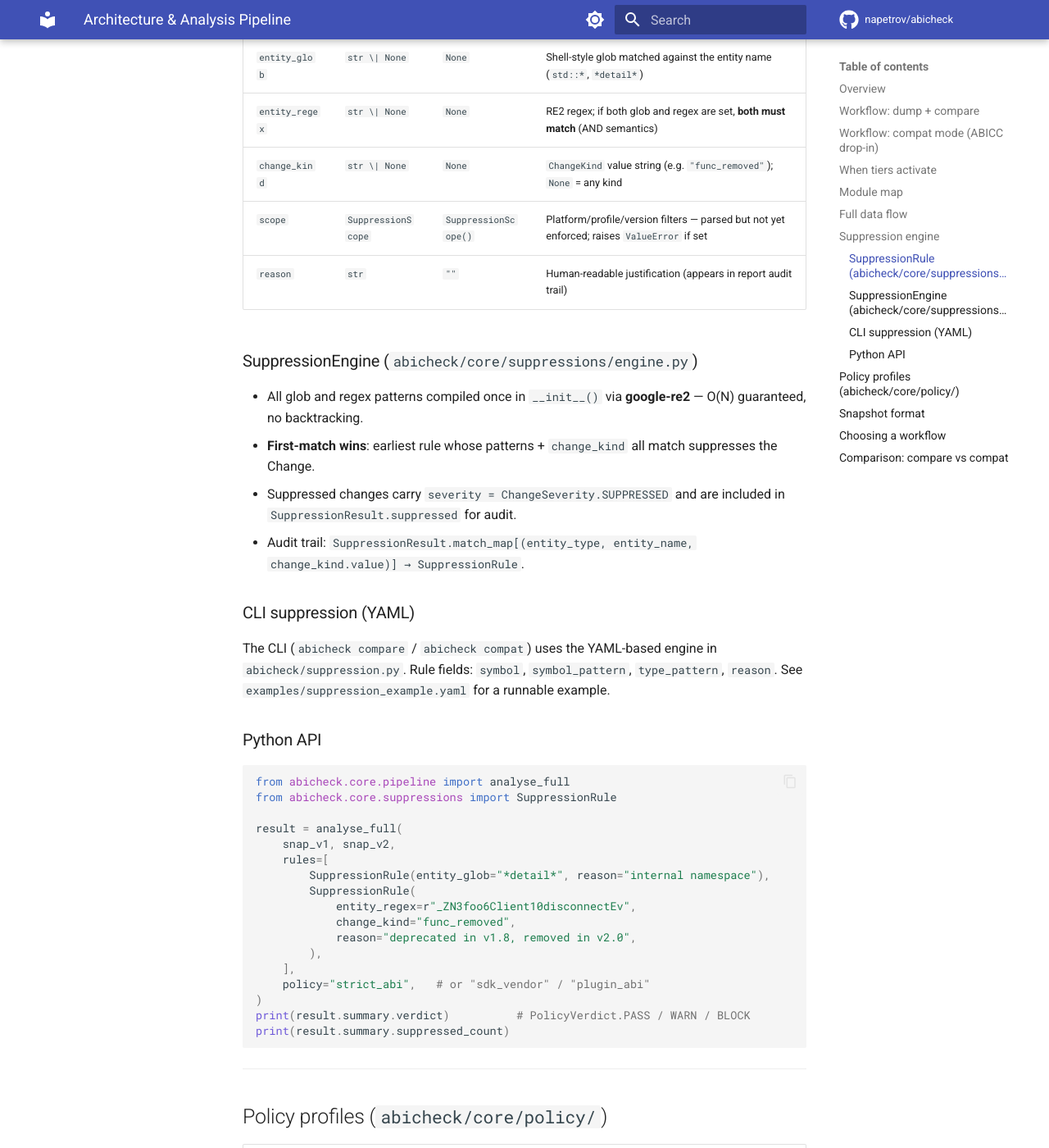
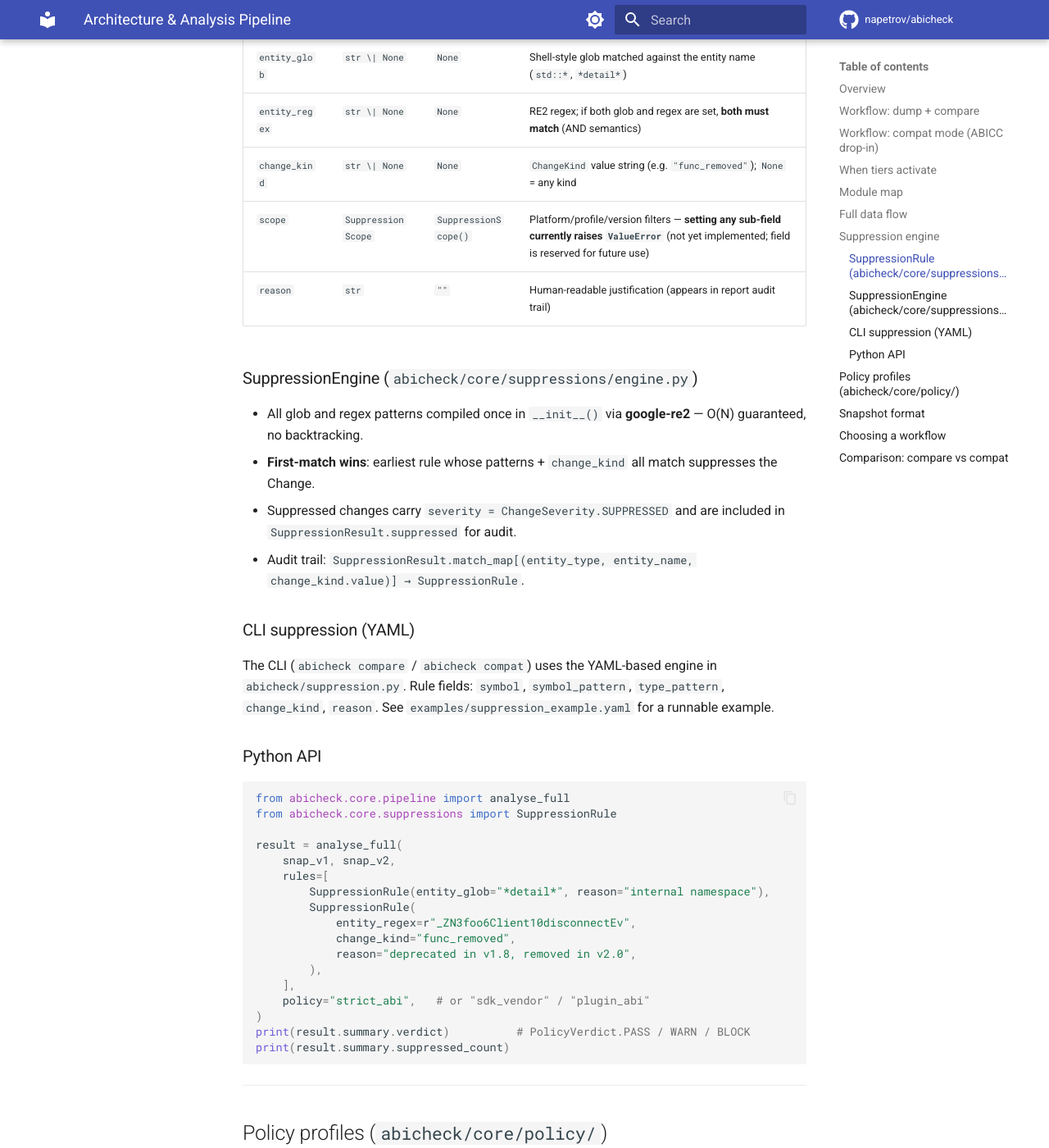
Before and after one commit to napetrov/abicheck, an MkDocs documentation site: the page built from docs/reference/architecture.md, in a window 1280 px wide and 1400 px high, scrolled down 5638 px. Shown: the whole window at 82% size. Built offline with MkDocs 1.6.1 and Material for MkDocs 9.7.7, drawn with Linux system fonts in a browser that asks for light colours; comment, search, counter and statistics services are not loaded.

Commit message:
fix(docs): add change_kind to CLI suppression fields, clarify scope ValueError, fix case count wording

```diff
--- a/docs/reference/architecture.md
+++ b/docs/reference/architecture.md
@@ -271,7 +271,7 @@ of `SuppressionRule` objects compiled at load time.
 | `entity_glob` | `str \| None` | `None` | Shell-style glob matched against the entity name (`std::*`, `*detail*`) |
 | `entity_regex` | `str \| None` | `None` | RE2 regex; if both glob and regex are set, **both must match** (AND semantics) |
 | `change_kind` | `str \| None` | `None` | `ChangeKind` value string (e.g. `"func_removed"`); `None` = any kind |
-| `scope` | `SuppressionScope` | `SuppressionScope()` | Platform/profile/version filters — parsed but not yet enforced; raises `ValueError` if set |
+| `scope` | `SuppressionScope` | `SuppressionScope()` | Platform/profile/version filters — **setting any sub-field currently raises `ValueError`** (not yet implemented; field is reserved for future use) |
 | `reason` | `str` | `""` | Human-readable justification (appears in report audit trail) |
 
 ### SuppressionEngine (`abicheck/core/suppressions/engine.py`)
@@ -284,7 +284,7 @@ of `SuppressionRule` objects compiled at load time.
 ### CLI suppression (YAML)
 
 The CLI (`abicheck compare` / `abicheck compat`) uses the YAML-based engine in
-`abicheck/suppression.py`. Rule fields: `symbol`, `symbol_pattern`, `type_pattern`, `reason`.
+`abicheck/suppression.py`. Rule fields: `symbol`, `symbol_pattern`, `type_pattern`, `change_kind`, `reason`.
 See `examples/suppression_example.yaml` for a runnable example.
 
 ### Python API
```
Also changed, not shown: examples/README.md (+1 -1 lines).
